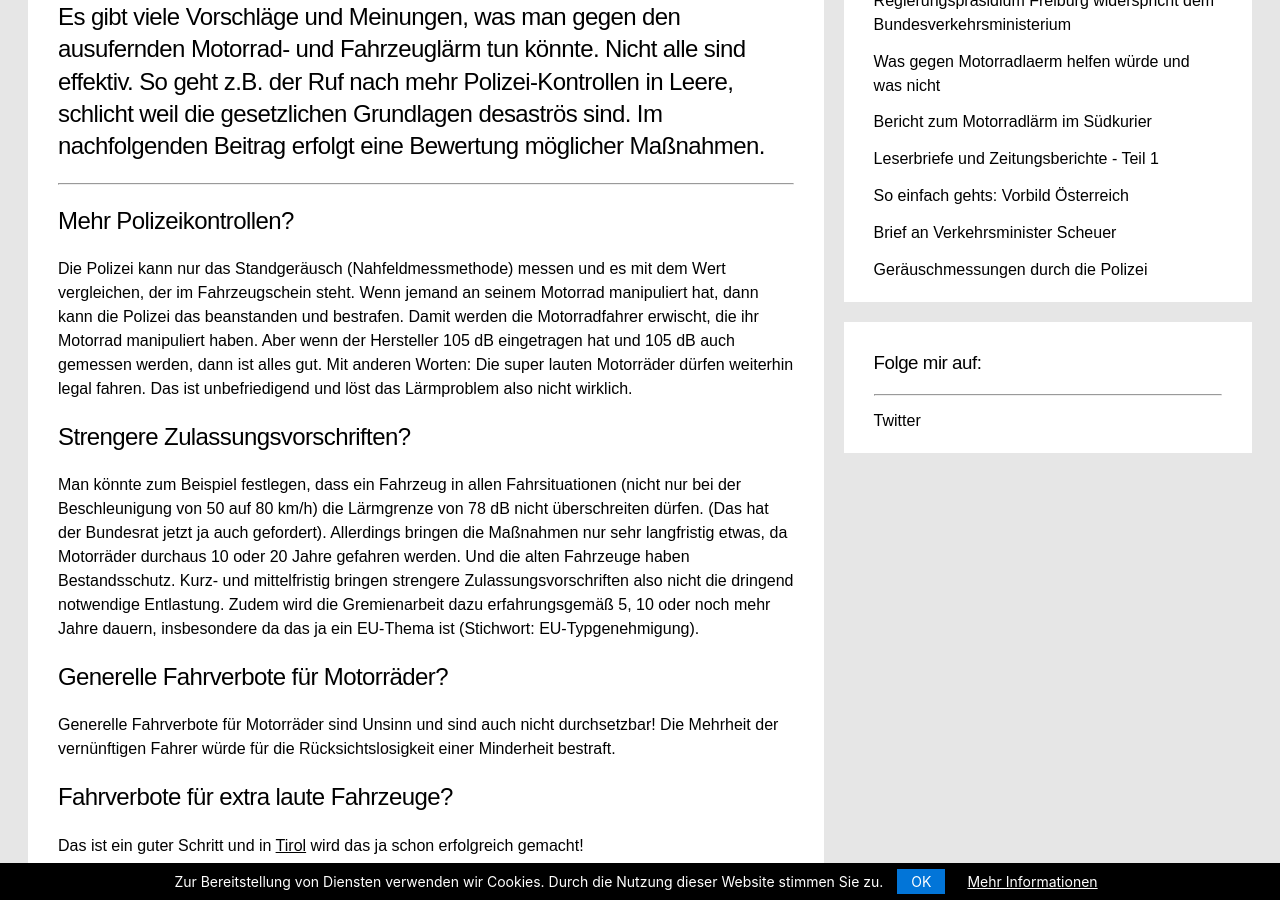
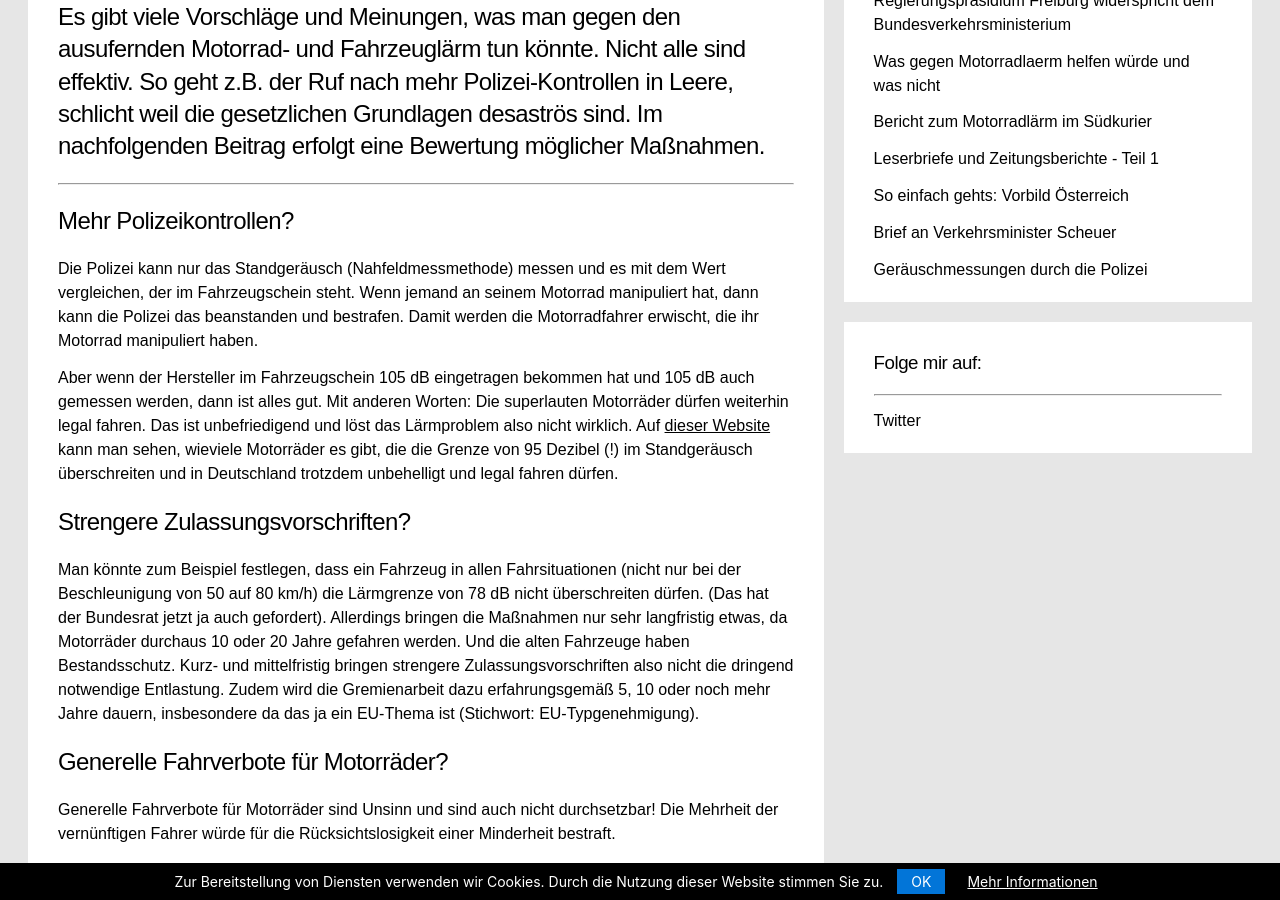
Before and after one commit to rettet-die-stille/rettet-die-stille.github.io, a Jekyll site: the page built from _posts/2020-08-03-was-gegen-motorradlaerm-helfen-wuerde-und-was-nicht.md, in a window 1280 px wide and 900 px high, scrolled down 611 px. Built offline with Jekyll 4.4.1, drawn with Linux system fonts in a browser that asks for light colours.

Commit message:
Update 2020-08-03-was-gegen-motorradlaerm-helfen-wuerde-und-was-nicht.md

```diff
--- a/_posts/2020-08-03-was-gegen-motorradlaerm-helfen-wuerde-und-was-nicht.md
+++ b/_posts/2020-08-03-was-gegen-motorradlaerm-helfen-wuerde-und-was-nicht.md
@@ -7,7 +7,9 @@ shorttext: "Es gibt viele Vorschläge und Meinungen, was man gegen den ausufernd
 
 ## Mehr Polizeikontrollen?
 
-Die Polizei kann nur das Standgeräusch (Nahfeldmessmethode) messen und es mit dem Wert vergleichen, der im Fahrzeugschein steht. Wenn jemand an seinem Motorrad manipuliert hat, dann kann die Polizei das beanstanden und bestrafen. Damit werden die Motorradfahrer erwischt, die ihr Motorrad manipuliert haben. Aber wenn der Hersteller 105 dB eingetragen hat und 105 dB auch gemessen werden, dann ist alles gut. Mit anderen Worten: Die super lauten Motorräder dürfen weiterhin legal fahren. Das ist unbefriedigend und löst das Lärmproblem also nicht wirklich.
+Die Polizei kann nur das Standgeräusch (Nahfeldmessmethode) messen und es mit dem Wert vergleichen, der im Fahrzeugschein steht. Wenn jemand an seinem Motorrad manipuliert hat, dann kann die Polizei das beanstanden und bestrafen. Damit werden die Motorradfahrer erwischt, die ihr Motorrad manipuliert haben.
+
+Aber wenn der Hersteller im Fahrzeugschein 105 dB eingetragen bekommen hat und 105 dB auch gemessen werden, dann ist alles gut. Mit anderen Worten: Die superlauten Motorräder dürfen weiterhin legal fahren. Das ist unbefriedigend und löst das Lärmproblem also nicht wirklich. Auf <span style="text-decoration: underline;">[dieser Website](https://www.motorradonline.de/ratgeber/laermfahrverbot-oesterreich-tirol-betroffene-modelle/){:target="_blank"}</span> kann man sehen, wieviele Motorräder es gibt, die die Grenze von 95 Dezibel (!) im Standgeräusch überschreiten und in Deutschland trotzdem unbehelligt und legal fahren dürfen.
 
 ## Strengere Zulassungsvorschriften?
 
```
